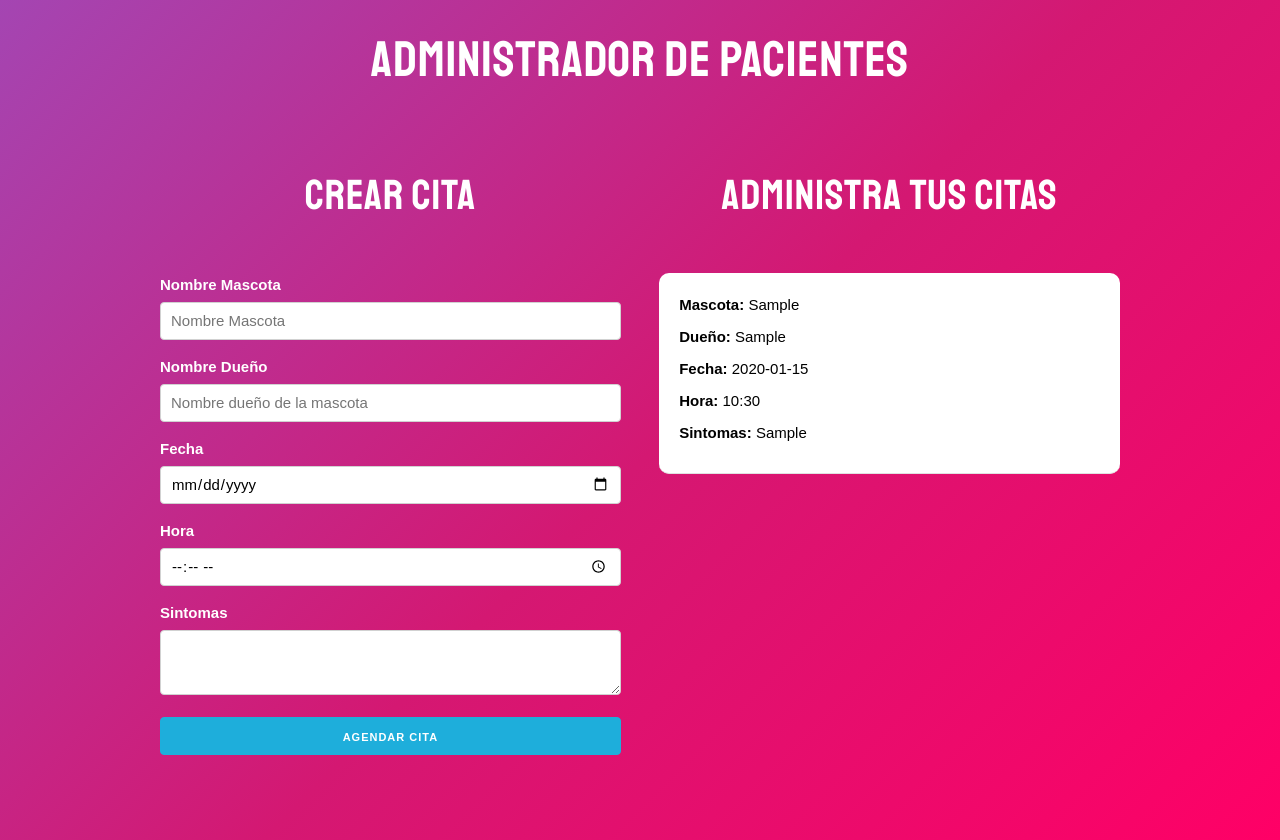
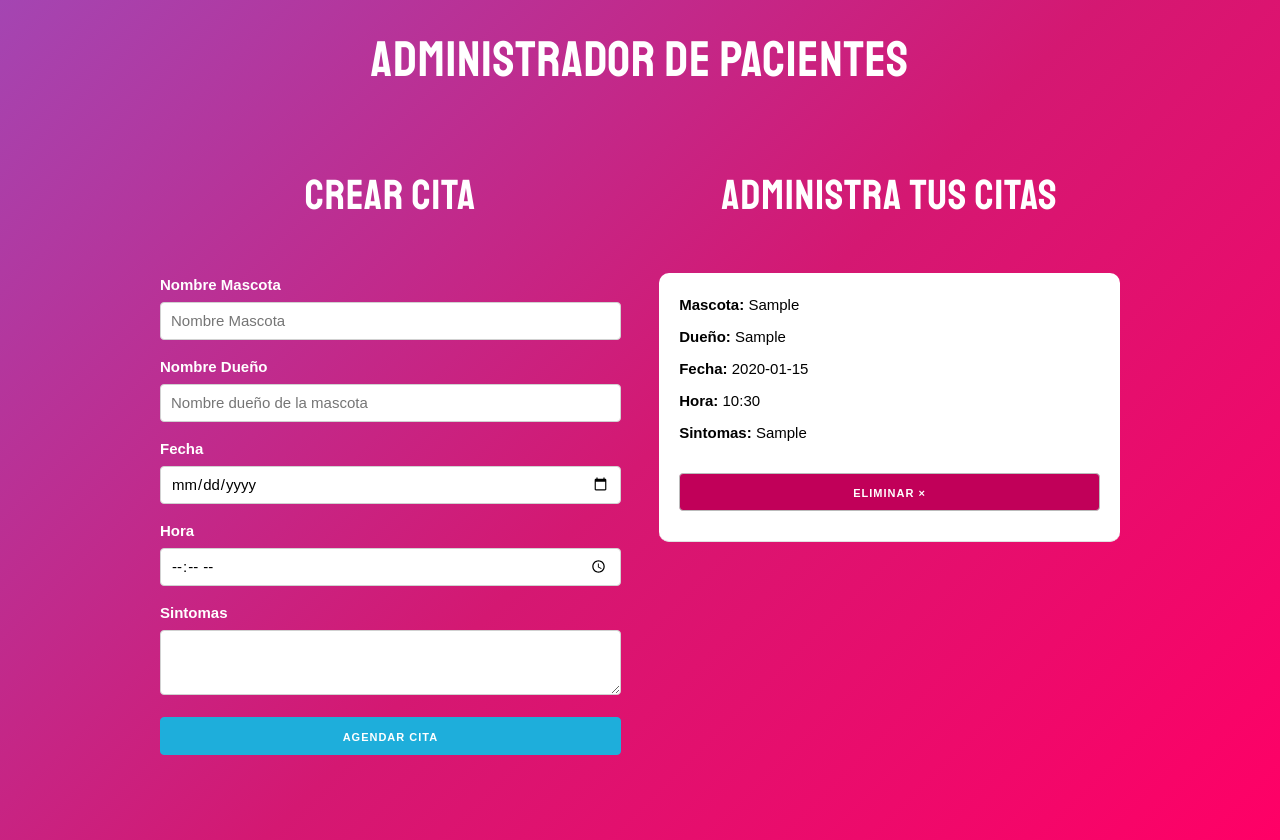
Before and after one commit to RobertoBlanco20/Administrador-de-citas, a React (Create React App) app: page / in a window 1280 px wide. Both pictures are taken after typing "Sample", "Sample", "2020-01-15", "10:30", "Sample" into the empty fields and a click on the button "AGENDAR CITA". Built offline with nearby package versions, Linux system fonts and the light colour scheme.

Commit message:
Eliminar Citas

```diff
--- a/src/App.js
+++ b/src/App.js
@@ -13,6 +13,12 @@
       ...citas,
       cita
     ]);
+  }
+
+  // Funcion que elimina una cita por su ID
+  const eliminarCita = id => {
+    const nuevasCitas = citas.filter( cita => cita.id !== id);
+      guardarCitas(nuevasCitas)
   }
 
   return (
@@ -32,6 +38,7 @@
                           <Cita
                           key={cita.id}
                           cita={cita}
+                          eliminarCita={eliminarCita}
                         />
             ))}
           </div>
--- a/src/components/Cita.js
+++ b/src/components/Cita.js
@@ -1,12 +1,17 @@
 import React from 'react';
 
-const Cita = ({cita}) => (
+const Cita = ({cita, eliminarCita}) => (
     <div className='cita'>
         <p>Mascota: <span>{cita.mascota}</span> </p>
         <p>Dueño: <span>{cita.propietario}</span> </p>
         <p>Fecha: <span>{cita.fecha}</span> </p>
         <p>Hora: <span>{cita.hora}</span> </p>
         <p>Sintomas: <span>{cita.sintomas}</span> </p>
+
+        <button
+            className="button eliminar u-full-width"
+            onClick={ () => eliminarCita(cita.id) }
+        >Eliminar &times;</button>
     </div>
  );
 
```
